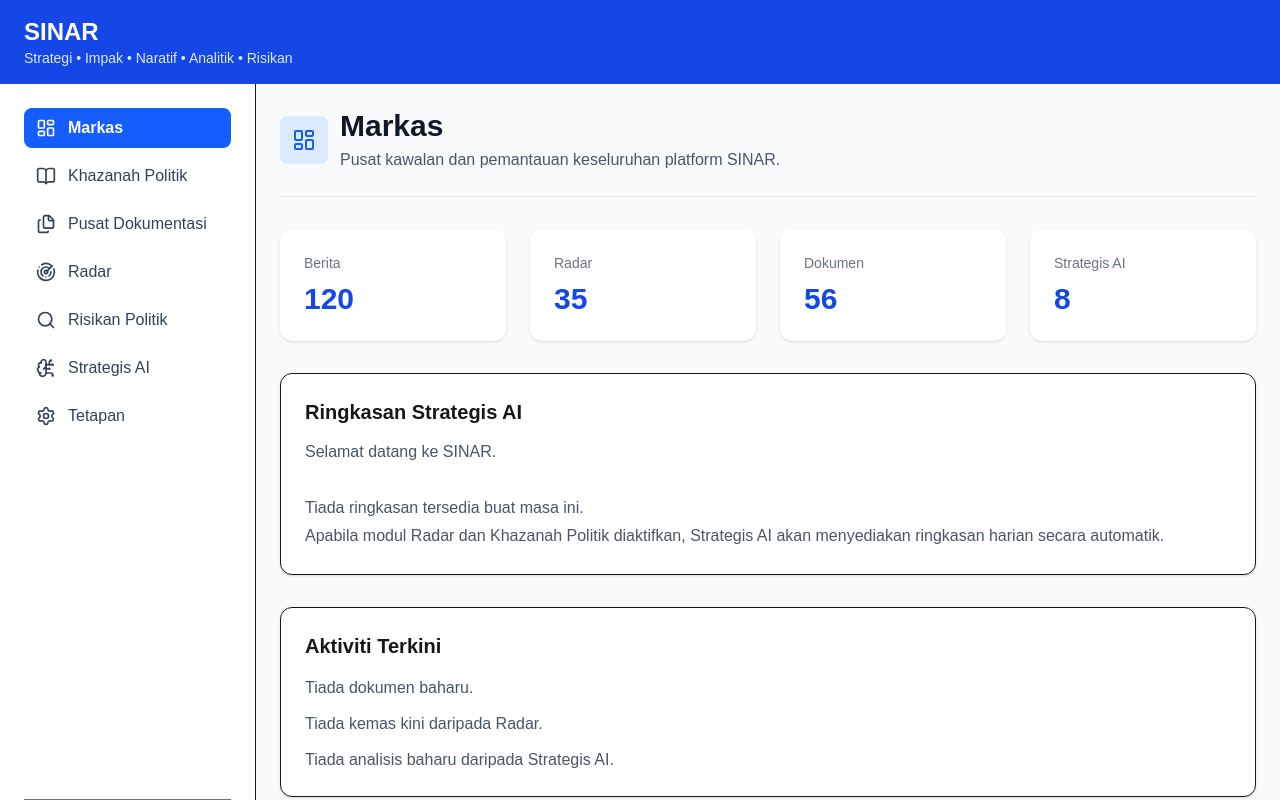
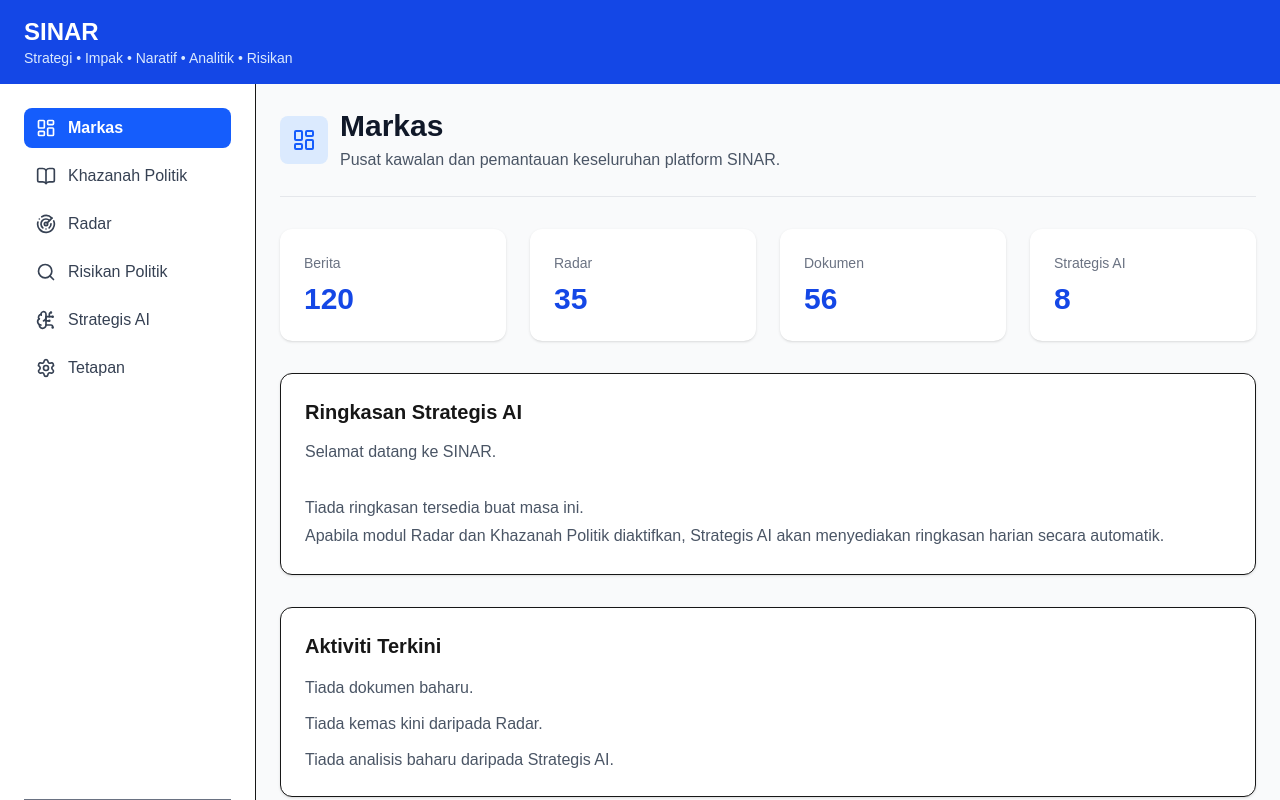
Before and after one commit to Tindak-Muar/tm-insight, a Next.js app in the folder frontend/: page /markas in a window 1280 px wide. Built offline with nearby package versions, Linux system fonts and the light colour scheme.

Commit message:
refactor(ui): separate search, filters and actions into dedicated cards

```diff
--- a/frontend/components/khazanah/Toolbar.tsx
+++ b/frontend/components/khazanah/Toolbar.tsx
@@ -117,6 +117,8 @@ export default function Toolbar({
     }, [router]);
 
   return (
+  <div className="space-y-4">
+
     <div className="rounded-xl border bg-white p-6 shadow-sm">
       <div className="flex flex-wrap items-center justify-between gap-4">
 
@@ -264,8 +266,12 @@ export default function Toolbar({
           </Button>
 
         </div>
+      </div>
+ </div>
 
-        <div className="flex items-center gap-3">
+      {/* Actions */}
+      <div className="rounded-xl border bg-white p-4 shadow-sm">
+        <div className="flex justify-end items-center gap-3">
 
           {/* Export */}
           <div
@@ -317,6 +323,7 @@ export default function Toolbar({
 
         </div>
       </div>
-    </div>
-  );
+ </div>
+
+      );
 }
--- a/frontend/components/layout/Sidebar.tsx
+++ b/frontend/components/layout/Sidebar.tsx
@@ -26,11 +26,6 @@ export default function Sidebar() {
       name: "Khazanah Politik",
       href: "/khazanah-politik",
       icon: BookOpen,
-    },
-    {
-      name: "Pusat Dokumentasi",
-      href: "/pusat-dokumentasi",
-      icon: Files,
     },
     {
       name: "Radar",
```
Also changed, not shown: 2 other files (tests, documents, lock files or other folders).
